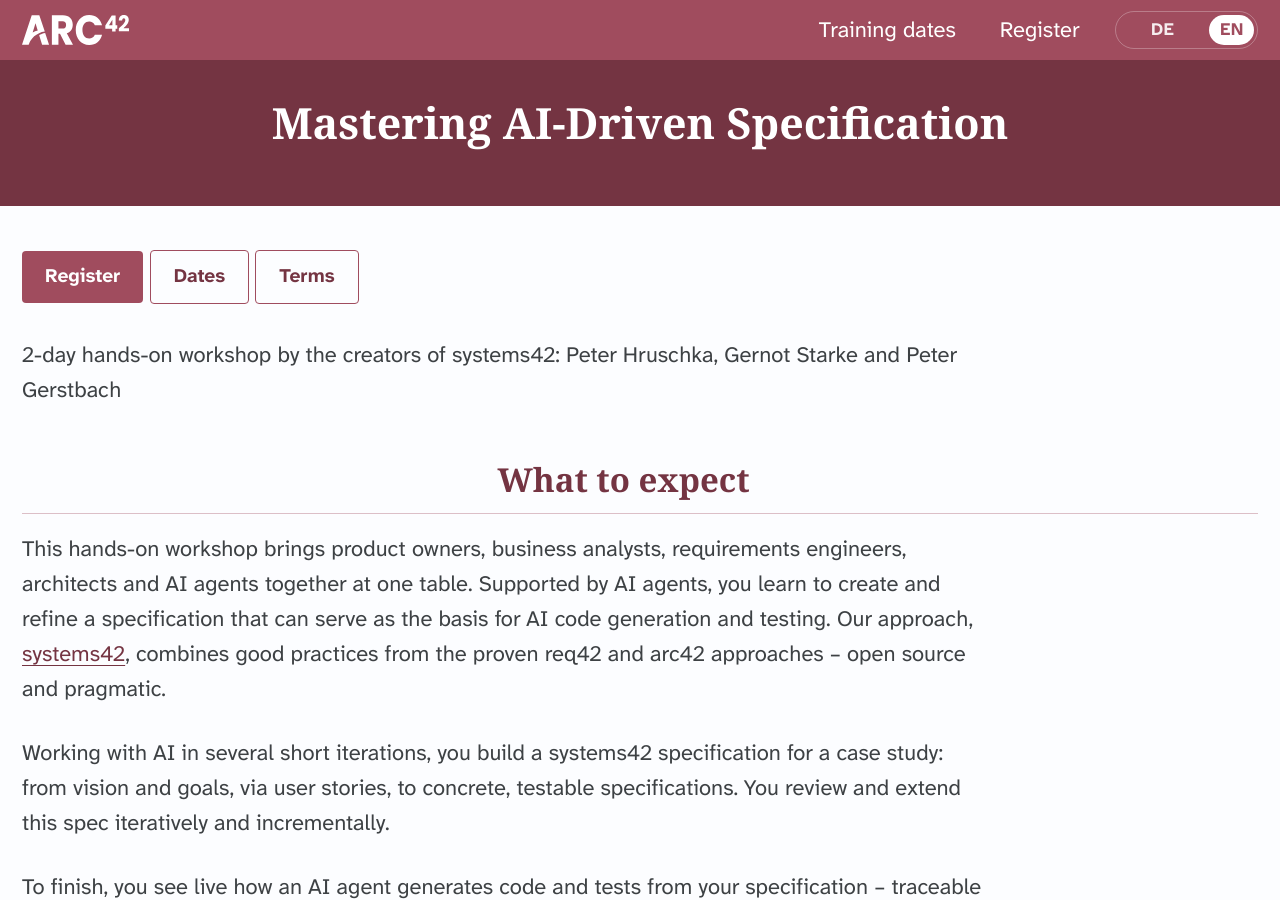
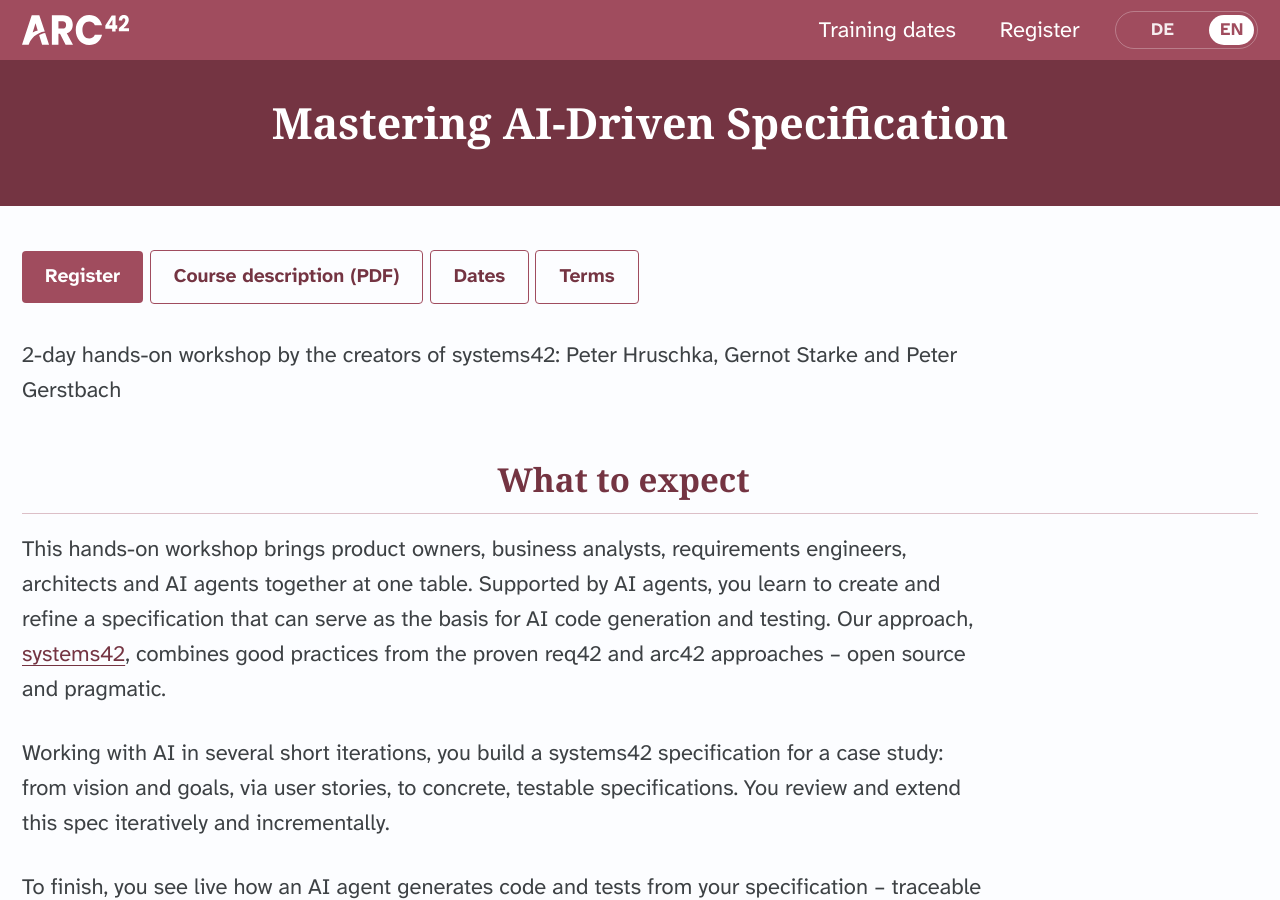
Before and after one commit to arc42/trainings.arc42.org-site, a Jekyll site: the page built from _pages/courses/maispec.md, in a window 1280 px wide and 900 px high. Built offline with Jekyll 4.4.1, drawn with Linux system fonts in a browser that asks for light colours; cached includes are drawn as plain includes; some web fonts are replaced; part of the change alters nothing that is shown.

Commit message:
courses/maispec: flyer button, linked from systems42.org
Co-Authored-By: Claude Opus 5.5 <noreply@anthropic.com>

```diff
--- a/_pages/courses/maispec.md
+++ b/_pages/courses/maispec.md
@@ -14,9 +14,10 @@ header:
 ---
 
 <!-- course-actions has no CSS of its own on purpose: the .btn classes carry the styling (spec D6).
-     No "Course description (PDF)" button yet: there is no flyer PDF for this course. -->
+     The flyer is systems42's and lives on systems42.org: linked, not copied. -->
 <p class="course-actions">
   <a class="btn btn--primary" href="/registration/">Register</a>
+  <a class="btn btn--inverse" href="https://systems42.org/assets/flyer-MAISPEC-systems42-EN.pdf" target="_blank" rel="noopener noreferrer nofollow">Course description (PDF)</a>
   <a class="btn btn--inverse" href="/#training-dates">Dates</a>
   <a class="btn btn--inverse" href="https://www.arc42.de/terms-en/">Terms</a>
 </p>
```
